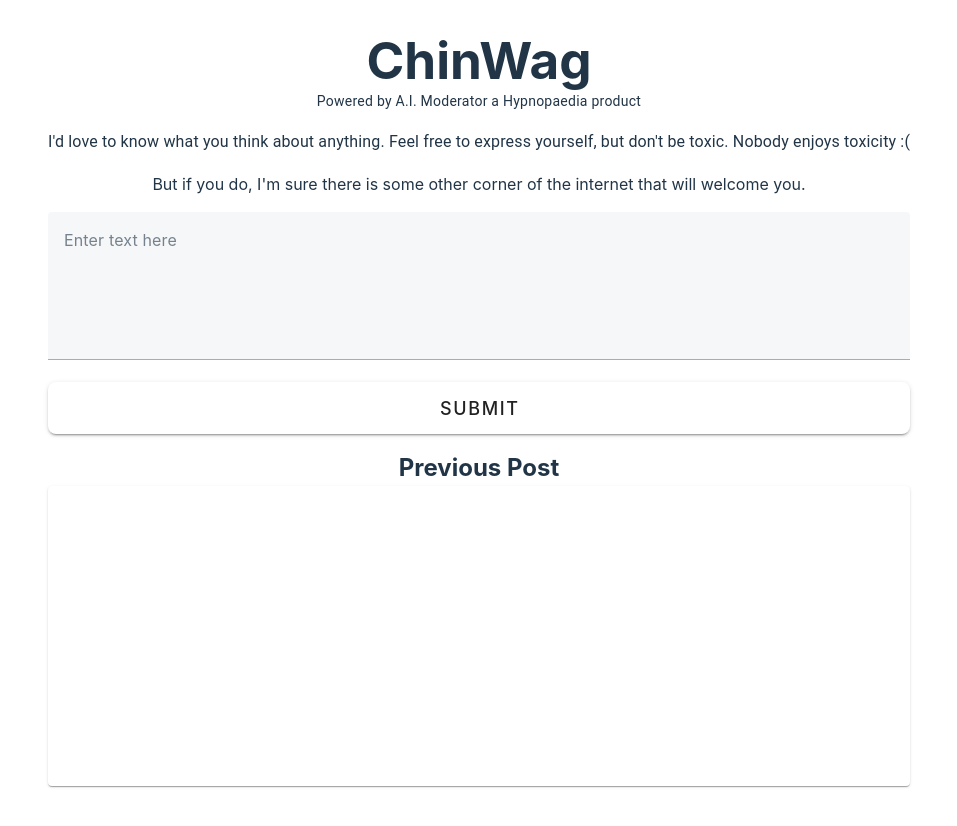
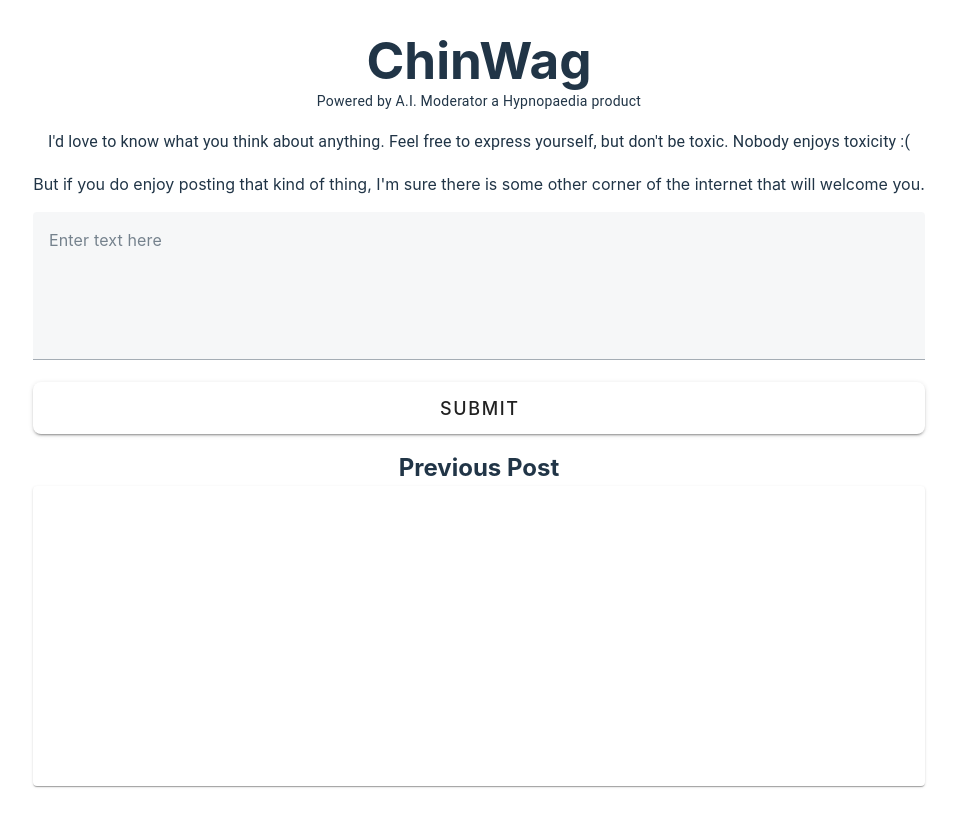
Before and after one commit to froilan-miranda/ai-moderator, a Vue app: page / in a window 1280 px wide. Shown: the whole page, without its empty margins (161-1118 px from the left). Built offline with nearby package versions, Linux system fonts and the light colour scheme.

Commit message:
feature: update content

```diff
--- a/src/components/AIModerator.vue
+++ b/src/components/AIModerator.vue
@@ -2,7 +2,7 @@
   <h1>ChinWag</h1>
   <span class="text-body-2">Powered by A.I. Moderator a Hypnopaedia product</span>
   <p class="my-4 text-subtitle-1">I'd love to know what you think about anything. Feel free to express yourself, but don't be toxic. Nobody enjoys toxicity :(</p>
-  <p class="my-4">But if you do, I'm sure there is some other corner of the internet that will welcome you. </p>
+  <p class="my-4">But if you do enjoy posting that kind of thing, I'm sure there is some other corner of the internet that will welcome you.</p>
   <v-textarea v-model="inputText" label="Enter text here"></v-textarea>
   <v-btn rounded="lg" size="x-large" block @click=onSubmit>Submit</v-btn>
   <div>{{ prediction }}</div>
```
